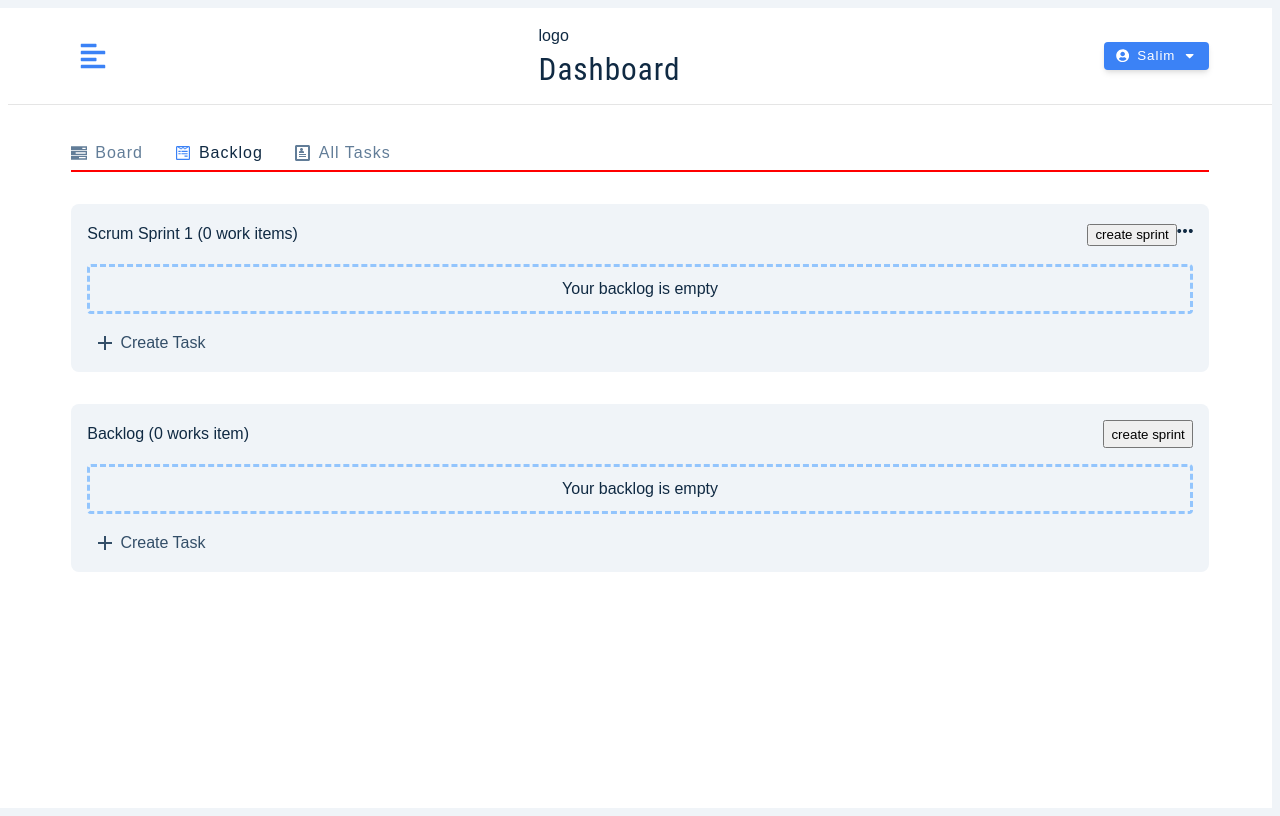
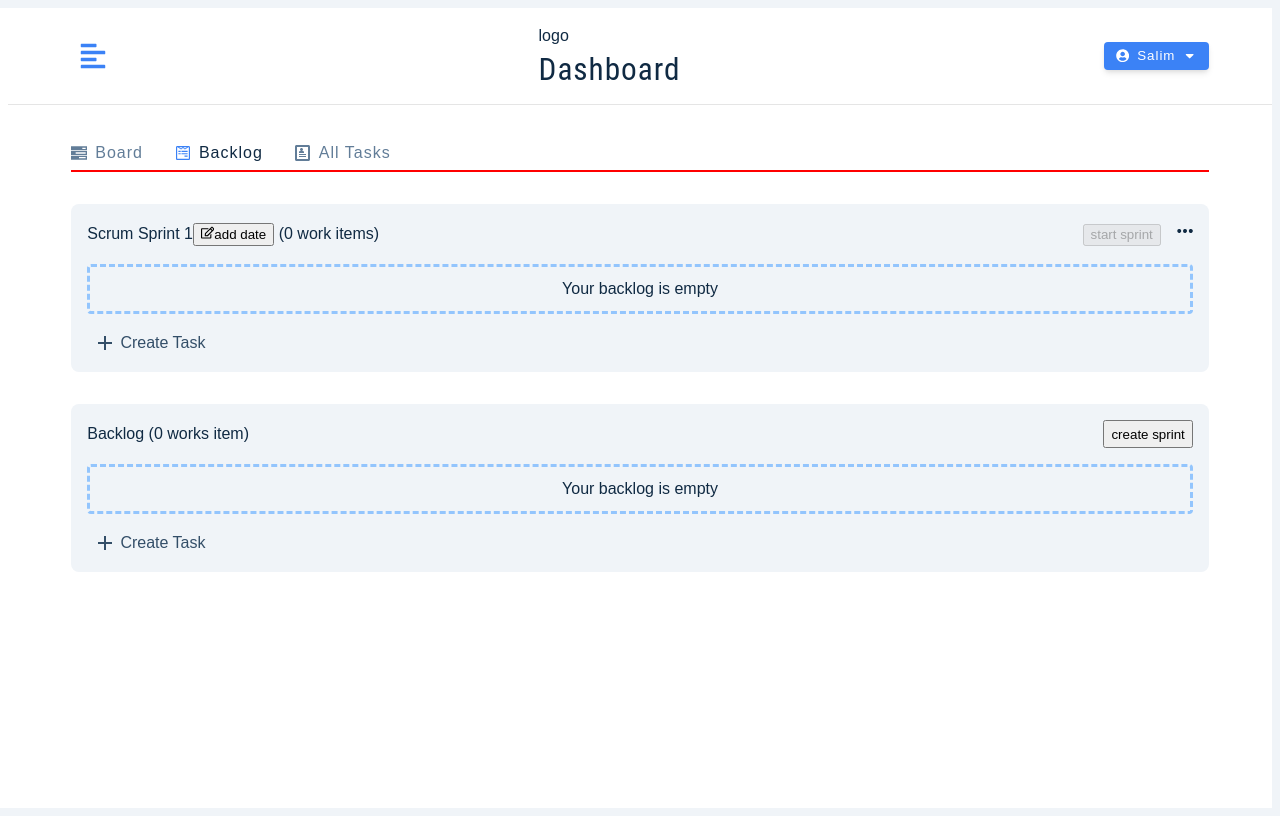
Before and after one commit to Salim255/tasks-manager, a React (Vite) app: page /tasks/backlog in a window 1280 px wide. Both pictures are taken after a click on the button "create sprint". Built offline with nearby package versions, Linux system fonts and the light colour scheme.

Commit message:
built: sprint header layout

```diff
--- a/src/features/tasks/components/backlog/Backlog.tsx
+++ b/src/features/tasks/components/backlog/Backlog.tsx
@@ -9,6 +9,8 @@ import { addSprint, addTaskToSprint, removeTaskFromSprint } from '../../states/s
 import type { Task } from '../../model/task.model';
 import { removeTask, setBackTaskToBacklog } from '../../states/taskSlice';
 import { SlOptions } from 'react-icons/sl';
+import { FaRegEdit } from "react-icons/fa";
+
 
 export const Backlog = () => {
     const dispatch = useDispatch();
@@ -70,10 +72,24 @@ export const Backlog = () => {
                         <section className="sprint" >
                             <div className='sprint__header'>
                                <div className='sprint-title'>
-                                 Scrum {sprint.name} <span> ({sprint.tasks.length} work items)</span>
+                                    Scrum {sprint.name}
+                                    <span>
+                                       {
+                                        sprint.startDate && sprint.endDate
+                                        ? ` (${new Date(sprint.startDate).toLocaleDateString()} - ${new Date(sprint.endDate).toLocaleDateString()})`
+                                        :
+                                        <>
+                                            <button>
+                                                <span><FaRegEdit/></span>
+                                                add date
+                                            </button>
+                                        </>
+                                       }
+                                    </span>
+                                    <span> ({sprint.tasks.length} work items) </span>
                                </div>
                                 <div className='sprint-actions'>
-                                    <button onClick={createSprintHandler}>create sprint</button>
+                                    <button disabled={sprint?.tasks?.length === 0}>start sprint</button>
                                 </div>
                                 <div className='sprint-options'>
                                     <SlOptions/>
--- a/src/features/tasks/components/backlog/_backlog.scss
+++ b/src/features/tasks/components/backlog/_backlog.scss
@@ -9,6 +9,7 @@
             }
             &__header {
                 display: flex;
+                gap: 1rem;
                 .sprint-title {
                     margin-right: auto;
                 }
```
